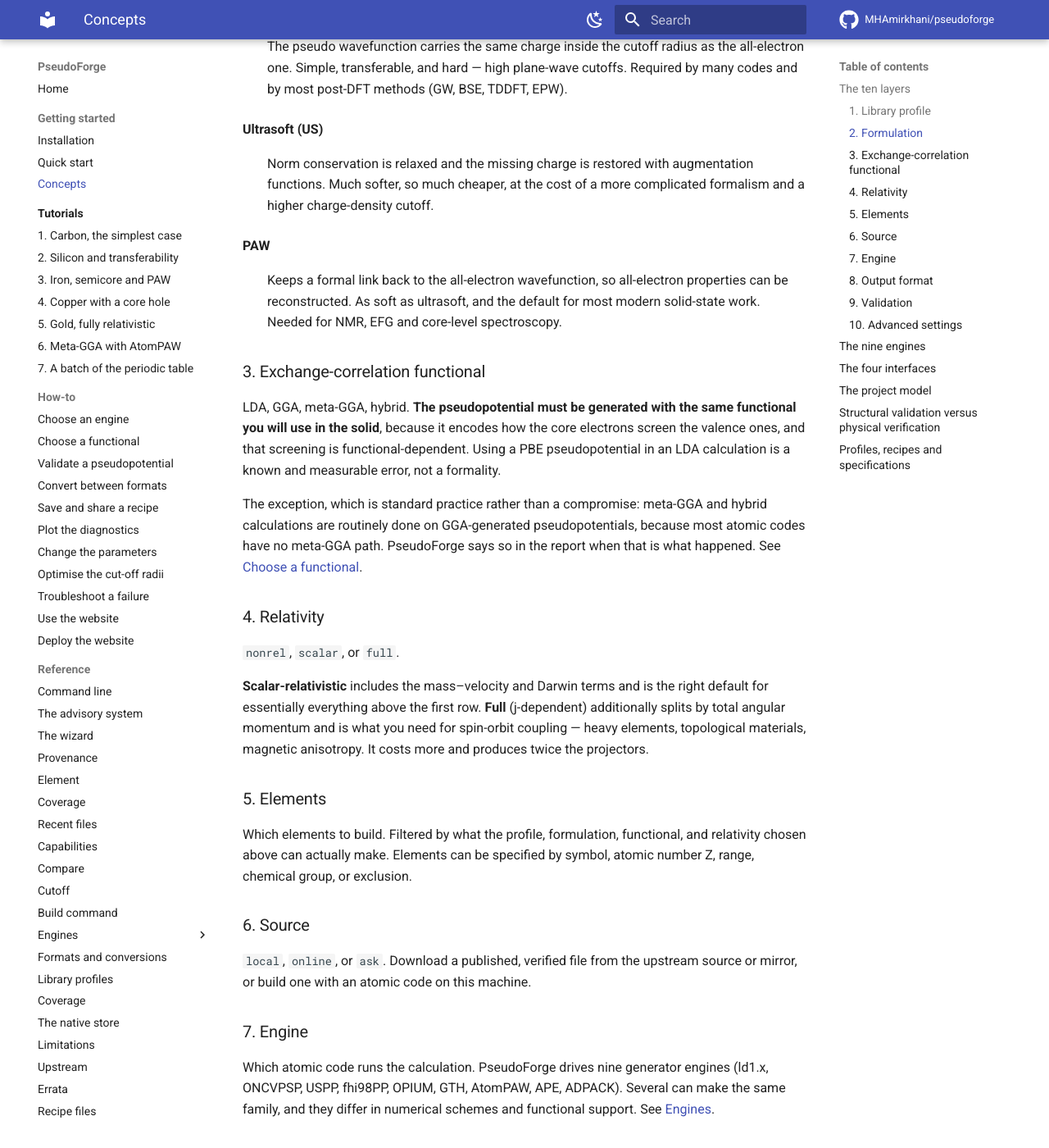
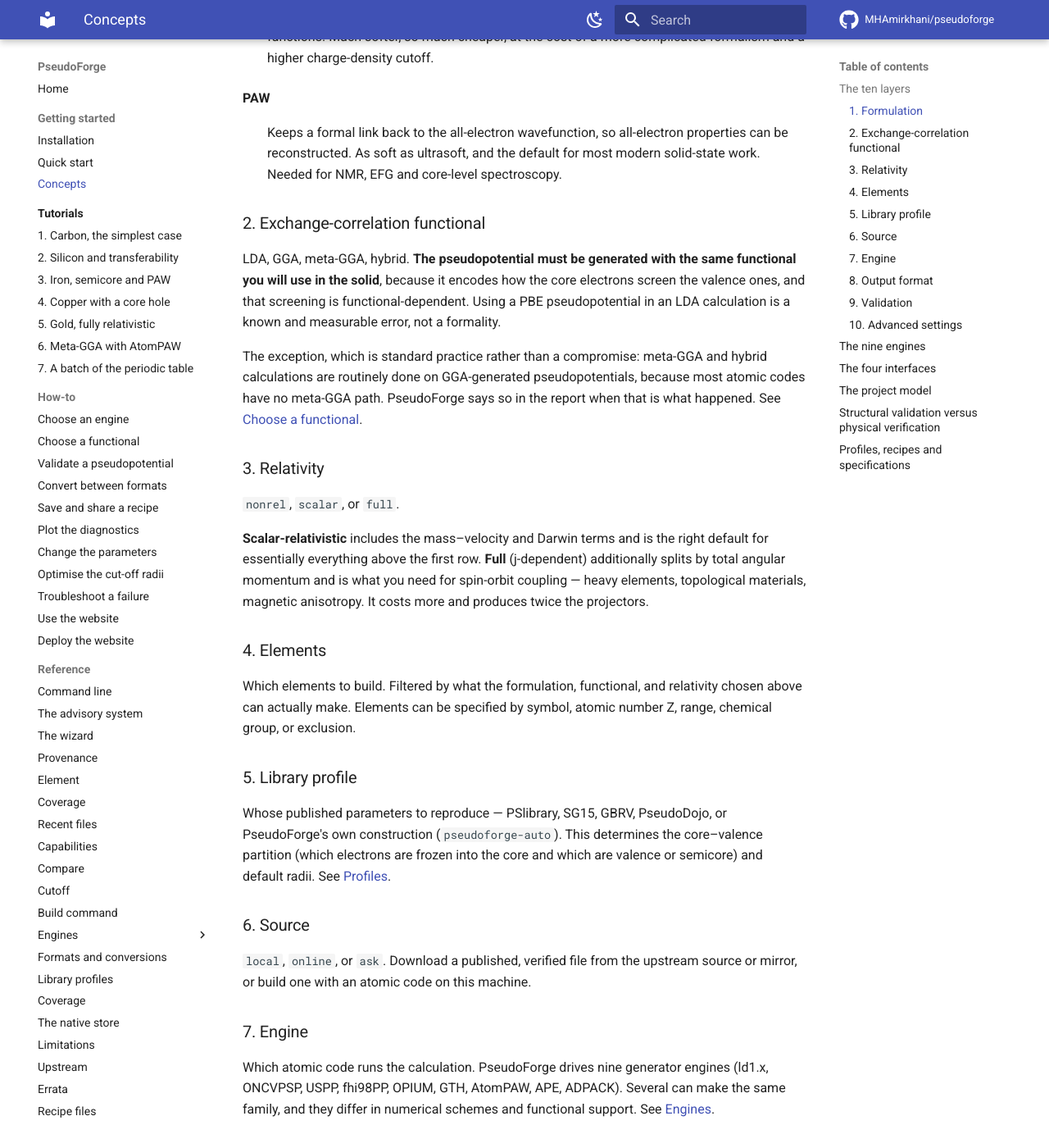
Before and after one commit to MHAmirkhani/PseudoForge, an MkDocs documentation site: the page built from docs/getting-started/concepts.md, in a window 1280 px wide and 1400 px high, scrolled down 747 px. Shown: the whole window at 82% size. Built offline with MkDocs 1.6.1 and Material for MkDocs 9.7.7, drawn with Linux system fonts in a browser that asks for light colours; comment, search, counter and statistics services are not loaded; some of the changed text lies outside the part shown.

```diff
--- a/docs/getting-started/concepts.md
+++ b/docs/getting-started/concepts.md
@@ -41,7 +34,7 @@
   most modern solid-state work. Needed for NMR, EFG and core-level
   spectroscopy.
 
-### 3. Exchange-correlation functional
+### 2. Exchange-correlation functional
 
 LDA, GGA, meta-GGA, hybrid. **The pseudopotential must be generated with the
 same functional you will use in the solid**, because it encodes how the core
@@ -65,11 +58,18 @@
 need for spin-orbit coupling — heavy elements, topological materials, magnetic
 anisotropy. It costs more and produces twice the projectors.
 
-### 5. Elements
+### 4. Elements
 
-Which elements to build. Filtered by what the profile, formulation, functional, and
+Which elements to build. Filtered by what the formulation, functional, and
 relativity chosen above can actually make. Elements can be specified by symbol,
 atomic number Z, range, chemical group, or exclusion.
+
+### 5. Library profile
+
+Whose published parameters to reproduce — PSlibrary, SG15, GBRV, PseudoDojo,
+or PseudoForge's own construction (`pseudoforge-auto`). This determines the
+core–valence partition (which electrons are frozen into the core and which are
+valence or semicore) and default radii. See [Profiles](../reference/profiles.md).
 
 ### 6. Source
 
```
Also changed, not shown: other parts of docs/getting-started/concepts.md (+2 -9 lines), 15 other files.
